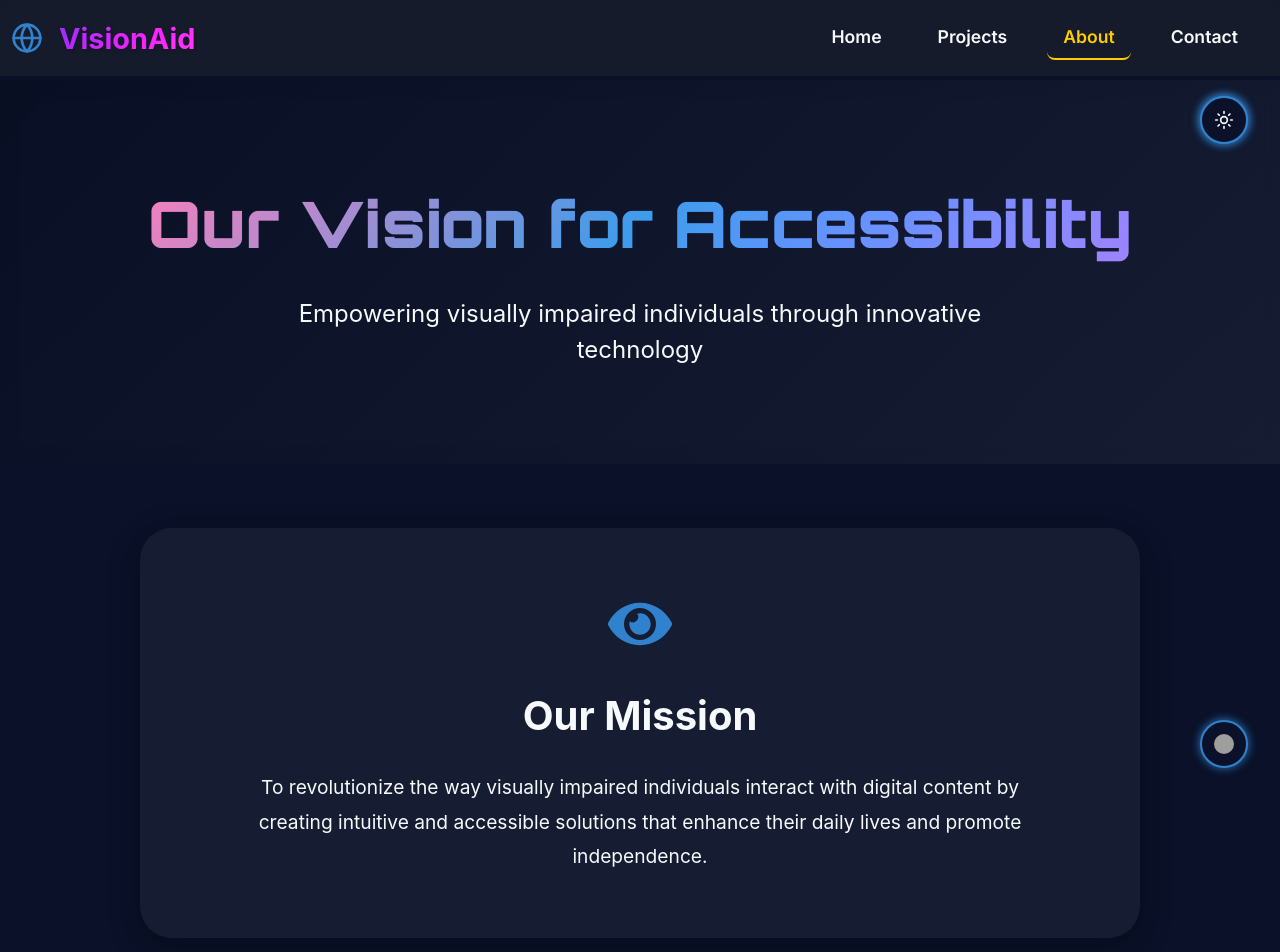
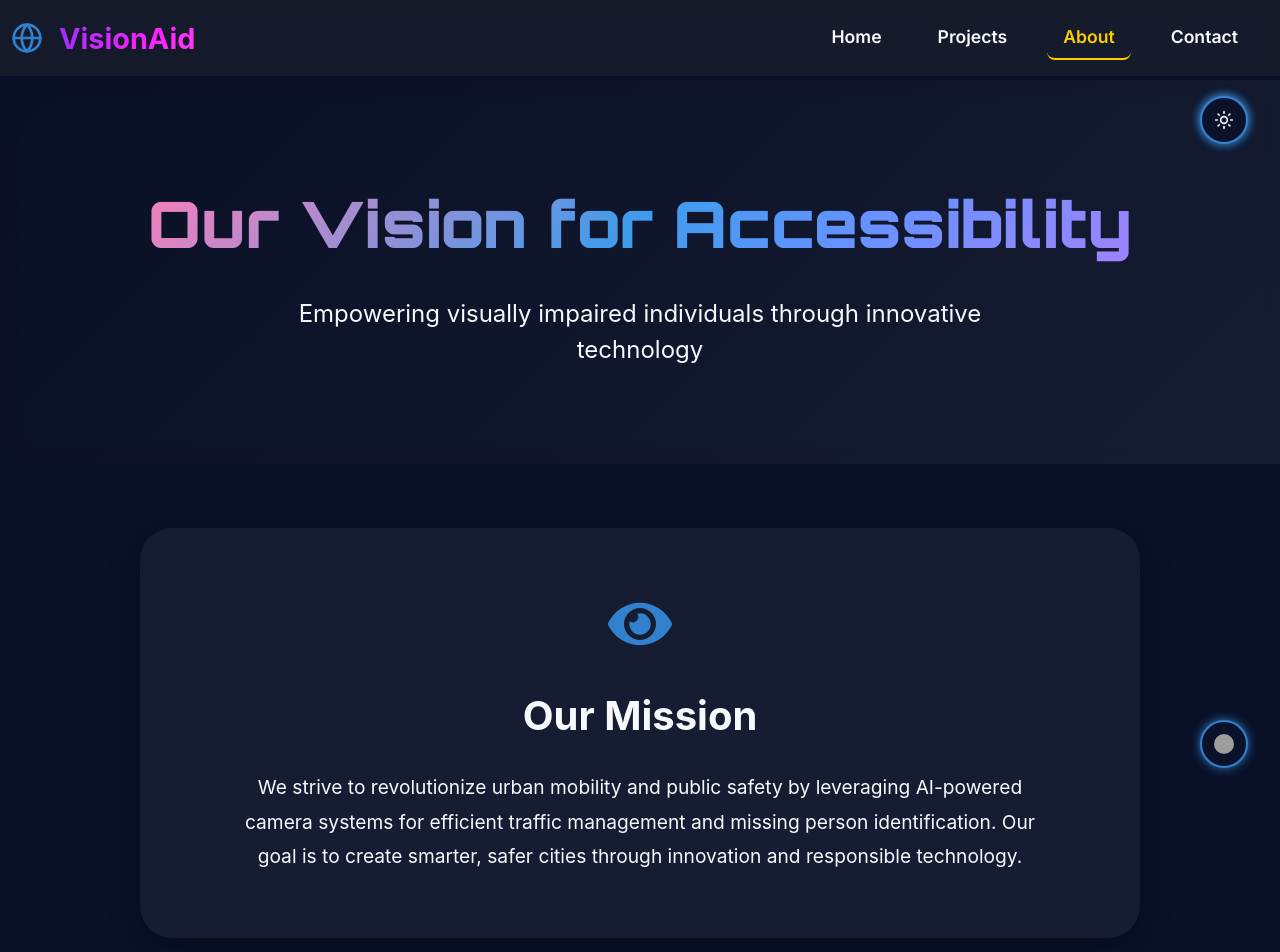
Before and after one commit to ArnavNath2003/Vision-Aid, a React (Vite) app: page /about in a window 1280 px wide. Shown: the top 952 px of the page. Built offline with nearby package versions, Linux system fonts and the light colour scheme; no server answers; grey boxes are pictures that could not be loaded.

Commit message:
git add src/components/About.tsx

```diff
--- a/src/components/About.tsx
+++ b/src/components/About.tsx
@@ -193,8 +193,7 @@ const About: React.FC = () => {
             <FaEye className="mission-icon" />
             <h2>Our Mission</h2>
             <p>
-              To revolutionize the way visually impaired individuals interact with digital content by creating
-              intuitive and accessible solutions that enhance their daily lives and promote independence.
+              We strive to revolutionize urban mobility and public safety by leveraging AI-powered camera systems for efficient traffic management and missing person identification. Our goal is to create smarter, safer cities through innovation and responsible technology.
             </p>
           </motion.div>
         </motion.section>
```
